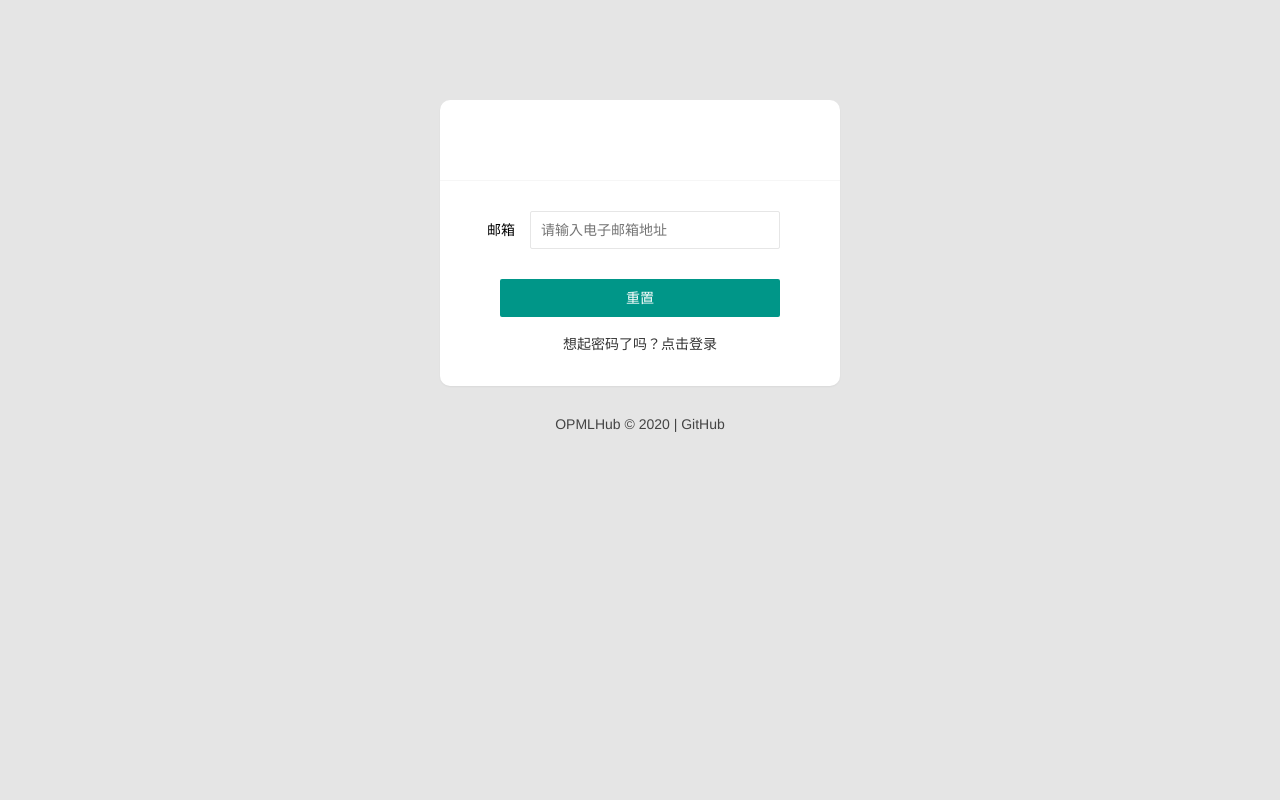
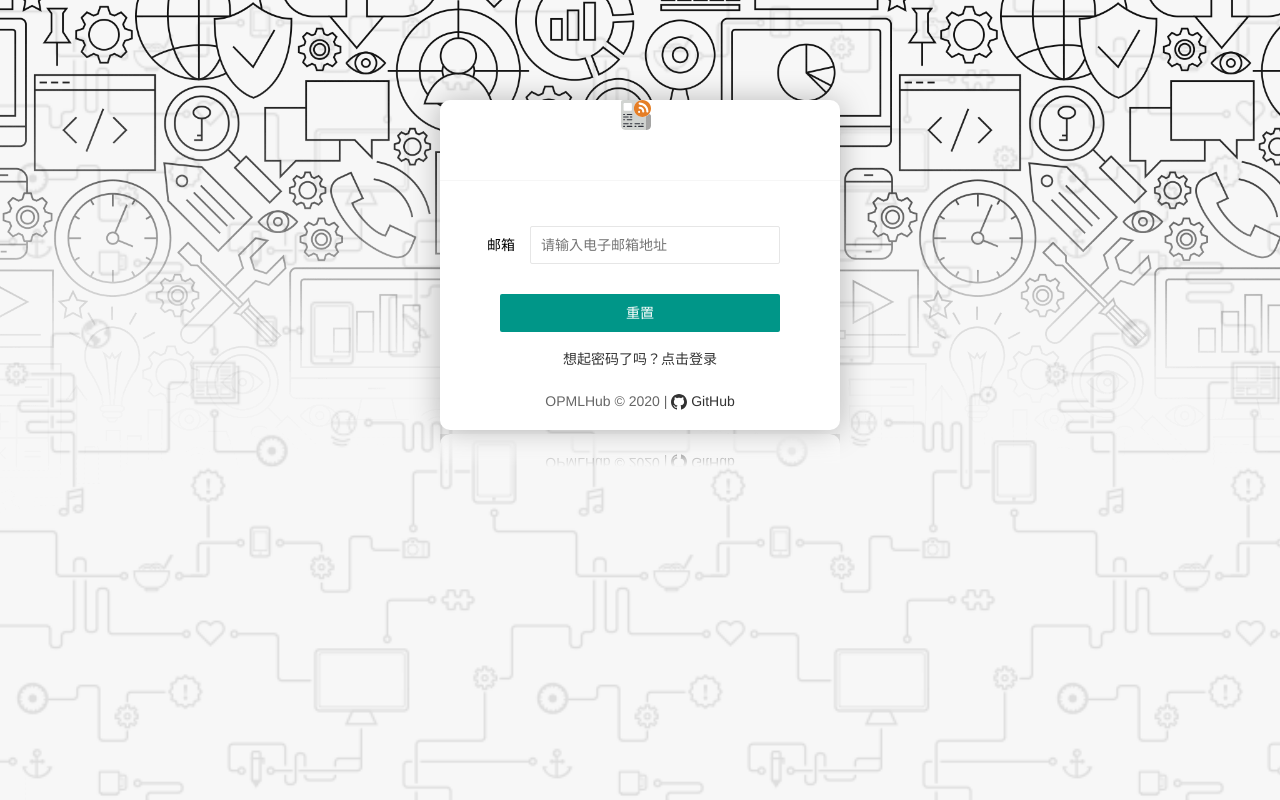
Before and after one commit to LuRenJiasWorld/OPMLHub, a CodeIgniter 4 app: template src/app/Views/user/reset.php in a window 1280 px wide. Run offline with PHP 8.4 and a stand-in for CodeIgniter, Linux system fonts and the light colour scheme; the template is opened without the code that fills it, so the values that code supplies are empty; some libraries are stand-ins or nearby versions.

Commit message:
【Perf】美化登录/注册页面

```diff
--- a/src/app/Views/layout/login_register.php
+++ b/src/app/Views/layout/login_register.php
@@ -3,7 +3,10 @@
 <?= $this->section("header-style") ?>
 <style>
     body {
-        background-color: #e5e5e5;
+        background-color: #e9f2f9;
+        background-image: url(/assets/img/login-background-image.png), url(/assets/img/login-background-pattern.png);
+        background-size: 100%, 520px;
+        background-repeat: no-repeat, repeat;
     }
 
     #app {
@@ -15,8 +18,10 @@
 
     #app #login-panel {
         width: 400px;
-        margin: 100px 0 30px;
+        margin: 100px 0 50px;
         border-radius: 10px;
+        box-shadow: 0 2px 30px 0 hsla(0, 0%, 0%, 0.28);
+        -webkit-box-reflect: below 4px linear-gradient(transparent, transparent 90%, #000);
     }
 
     #app #login-panel .layui-card-header {
@@ -24,10 +29,11 @@
         height: 80px;
         line-height: 80px;
         text-align: center;
+        font-weight: 200;
     }
 
     #app #login-panel .layui-card-body {
-        padding: 30px 20px;
+        padding: 45px 20px 16px;
     }
 
     #app #login-panel .layui-form-item.form-input {
@@ -62,7 +68,23 @@
 
     #app #footer {
         text-align: center;
-        color: #444444;
+        color: #666666;
+        margin-top: 18px;
+        user-select: none;
+    }
+
+    #app #footer svg {
+        width: 16px;
+        display: inline-block;
+        vertical-align: middle;
+        opacity: 0.8;
+    }
+
+    img#opmlhub-logo {
+        width: 30px;
+        display: inline-block;
+        vertical-align: sub;
+        margin-right: 8px;
     }
 </style>
 <?= $this->endSection() ?>
@@ -71,16 +93,24 @@
 <div id="app">
     <div id="login-panel" class="layui-card">
         <div class="layui-card-header">
+            <img id="opmlhub-logo" src="/assets/icon/icon.svg" alt="opmlhub" />
             <?= $PageTitle ?>
         </div>
         <div class="layui-card-body">
             <?php if (isset($error)) { echo "<p style='color: red; text-align: center; font-size: 16px; margin-bottom: 30px;'>" . $error . "</p>"; } ?>
             <?= $this->renderSection("login_register_form") ?>
+            <div id="footer">
+                <span>OPMLHub © 2020
+                    |
+                    <a target="_blank" href="https://github.com/LuRenJiasWorld/OPMLHub">
+                        <svg xmlns="http://www.w3.org/2000/svg" width="24" height="24" viewBox="0 0 24 24"><path d="M12 0c-6.626 0-12 5.373-12 12 0 5.302 3.438 9.8 8.207 11.387.599.111.793-.261.793-.577v-2.234c-3.338.726-4.033-1.416-4.033-1.416-.546-1.387-1.333-1.756-1.333-1.756-1.089-.745.083-.729.083-.729 1.205.084 1.839 1.237 1.839 1.237 1.07 1.834 2.807 1.304 3.492.997.107-.775.418-1.305.762-1.604-2.665-.305-5.467-1.334-5.467-5.931 0-1.311.469-2.381 1.236-3.221-.124-.303-.535-1.524.117-3.176 0 0 1.008-.322 3.301 1.23.957-.266 1.983-.399 3.003-.404 1.02.005 2.047.138 3.006.404 2.291-1.552 3.297-1.23 3.297-1.23.653 1.653.242 2.874.118 3.176.77.84 1.235 1.911 1.235 3.221 0 4.609-2.807 5.624-5.479 5.921.43.372.823 1.102.823 2.222v3.293c0 .319.192.694.801.576 4.765-1.589 8.199-6.086 8.199-11.386 0-6.627-5.373-12-12-12z"/></svg>
+                        GitHub
+                    </a>
+                </span>
+            </div>
         </div>
     </div>
-    <div id="footer">
-        <span>OPMLHub © 2020 | GitHub</span>
-    </div>
+
 </div>
 <?= $this->endSection() ?>
 
```
